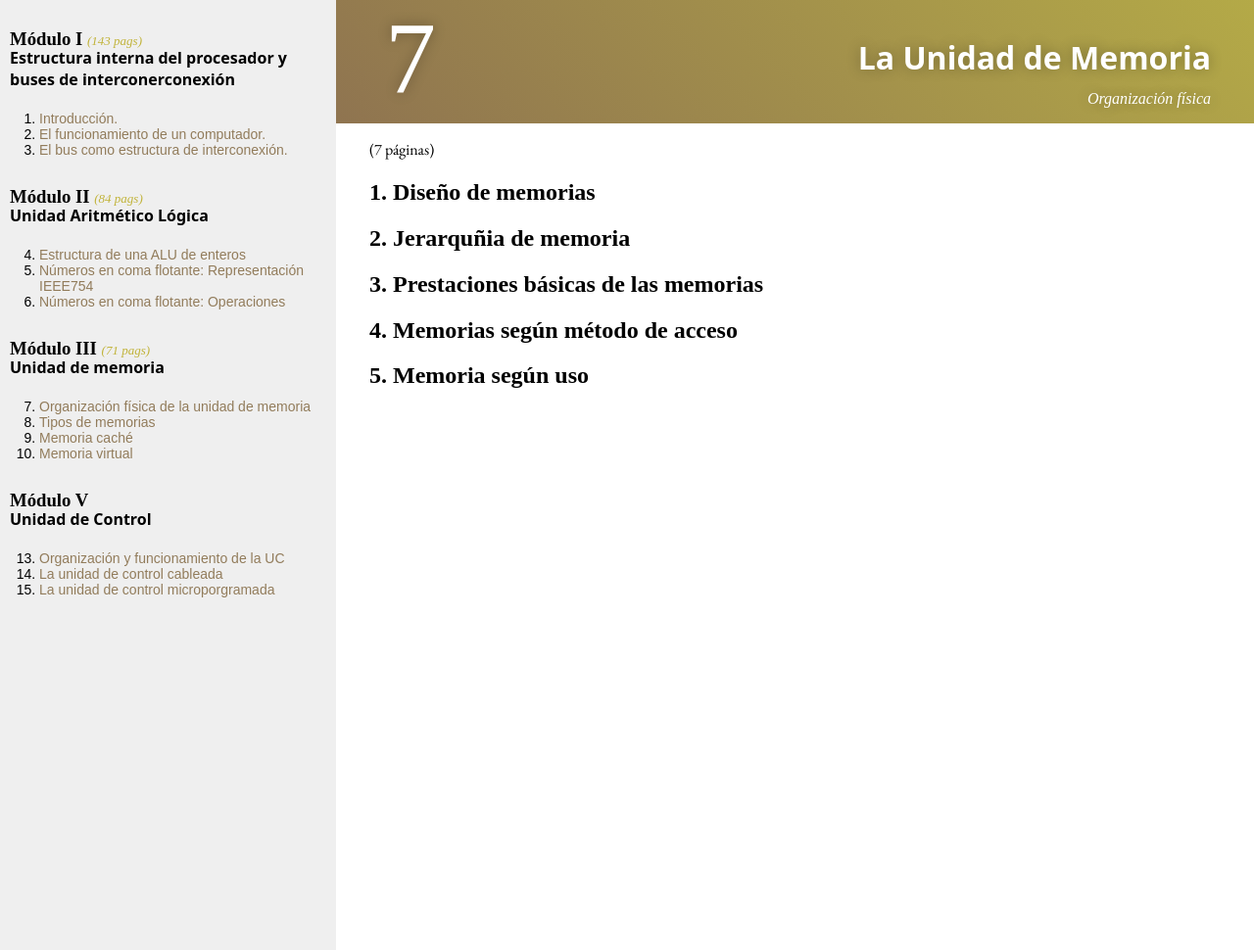
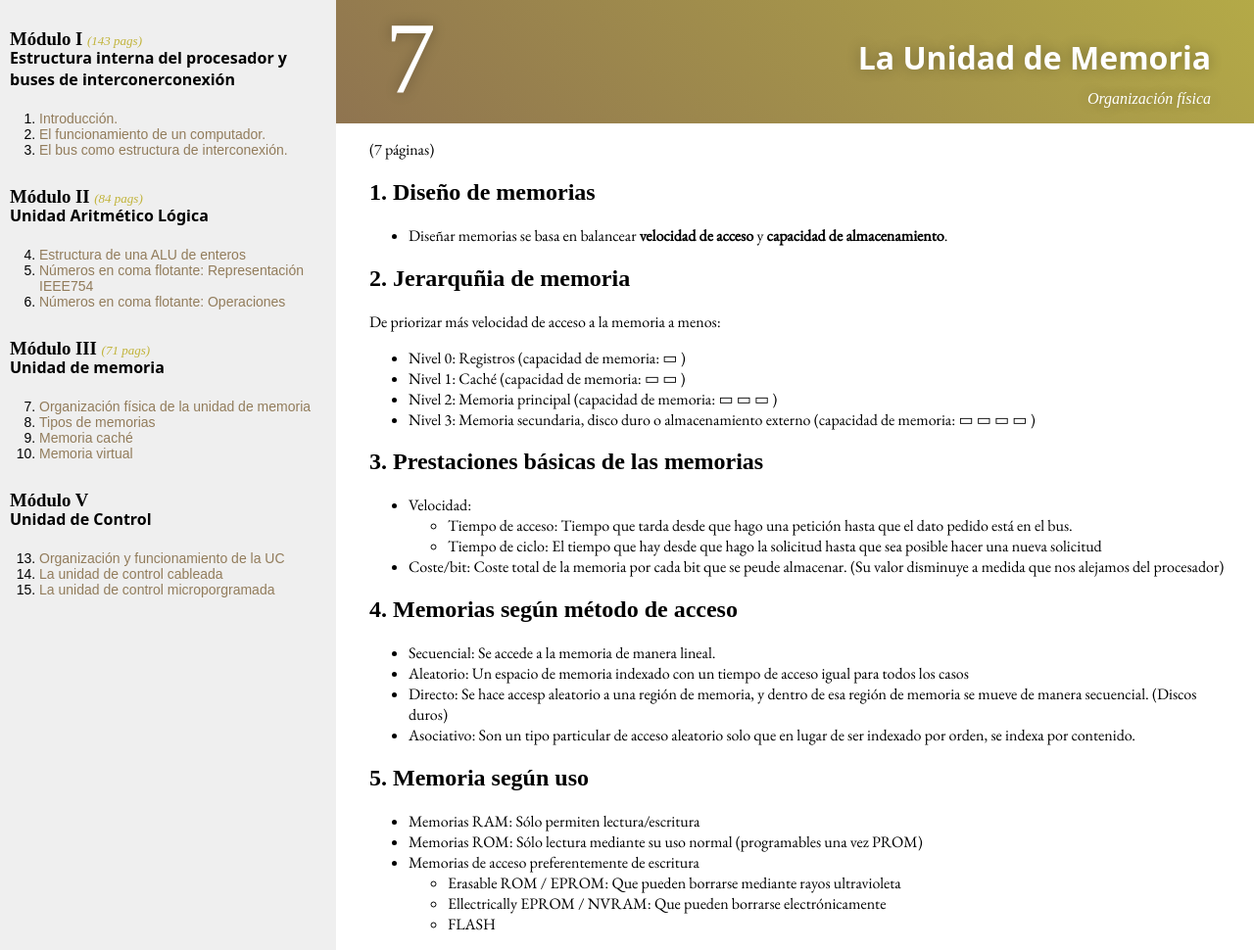
Before and after one commit to dkaerit/EDC, a Jekyll site: the page built from _posts/2020-10-05-TEMA07.md, in a window 1280 px wide and 970 px high. Shown: the whole window at 98% size. Built offline with Jekyll 4.4.1, drawn with Linux system fonts in a browser that asks for light colours; some web fonts are replaced.

Commit message:
Update 2020-10-05-TEMA07.md

```diff
--- a/_posts/2020-10-05-TEMA07.md
+++ b/_posts/2020-10-05-TEMA07.md
@@ -10,7 +10,32 @@ layout: post
 (7 páginas)
 
 ## 1. Diseño de memorias
+  - Diseñar memorias se basa en balancear **velocidad de acceso** y **capacidad de almacenamiento**.
+
 ## 2. Jerarquñia de memoria
+
+De priorizar más velocidad de acceso a la memoria a menos:
+  - Nivel 0: Registros (capacidad de memoria: ▭ )
+  - Nivel 1: Caché (capacidad de memoria: ▭ ▭ )
+  - Nivel 2: Memoria principal (capacidad de memoria: ▭ ▭ ▭  )
+  - Nivel 3: Memoria secundaria, disco duro o almacenamiento externo (capacidad de memoria: ▭ ▭ ▭ ▭ )
+
 ## 3. Prestaciones básicas de las memorias
+  - Velocidad:
+    - Tiempo de acceso: Tiempo que tarda desde que hago una petición hasta que el dato pedido está en el bus.
+    - Tiempo de ciclo: El tiempo que hay desde que hago la solicitud hasta que sea posible hacer una nueva solicitud
+  - Coste/bit: Coste total de la memoria por cada bit que se peude almacenar. (Su valor disminuye a medida que nos alejamos del procesador)
+
 ## 4. Memorias según método de acceso
+  - Secuencial: Se accede a la memoria de manera lineal.
+  - Aleatorio: Un espacio de memoria indexado con un tiempo de acceso igual para todos los casos
+  - Directo: Se hace accesp aleatorio a una región de memoria, y dentro de esa región de memoria se mueve de manera secuencial. (Discos duros)
+  - Asociativo: Son un tipo particular de acceso aleatorio solo que en lugar de ser indexado por orden, se indexa por contenido.
+
 ## 5. Memoria según uso
+  - Memorias RAM: Sólo permiten lectura/escritura
+  - Memorias ROM: Sólo lectura mediante su uso normal (programables una vez PROM)
+  - Memorias de acceso preferentemente de escritura
+    - Erasable ROM / EPROM: Que pueden borrarse mediante rayos ultravioleta
+    - Ellectrically EPROM / NVRAM: Que pueden borrarse electrónicamente
+    - FLASH
```
